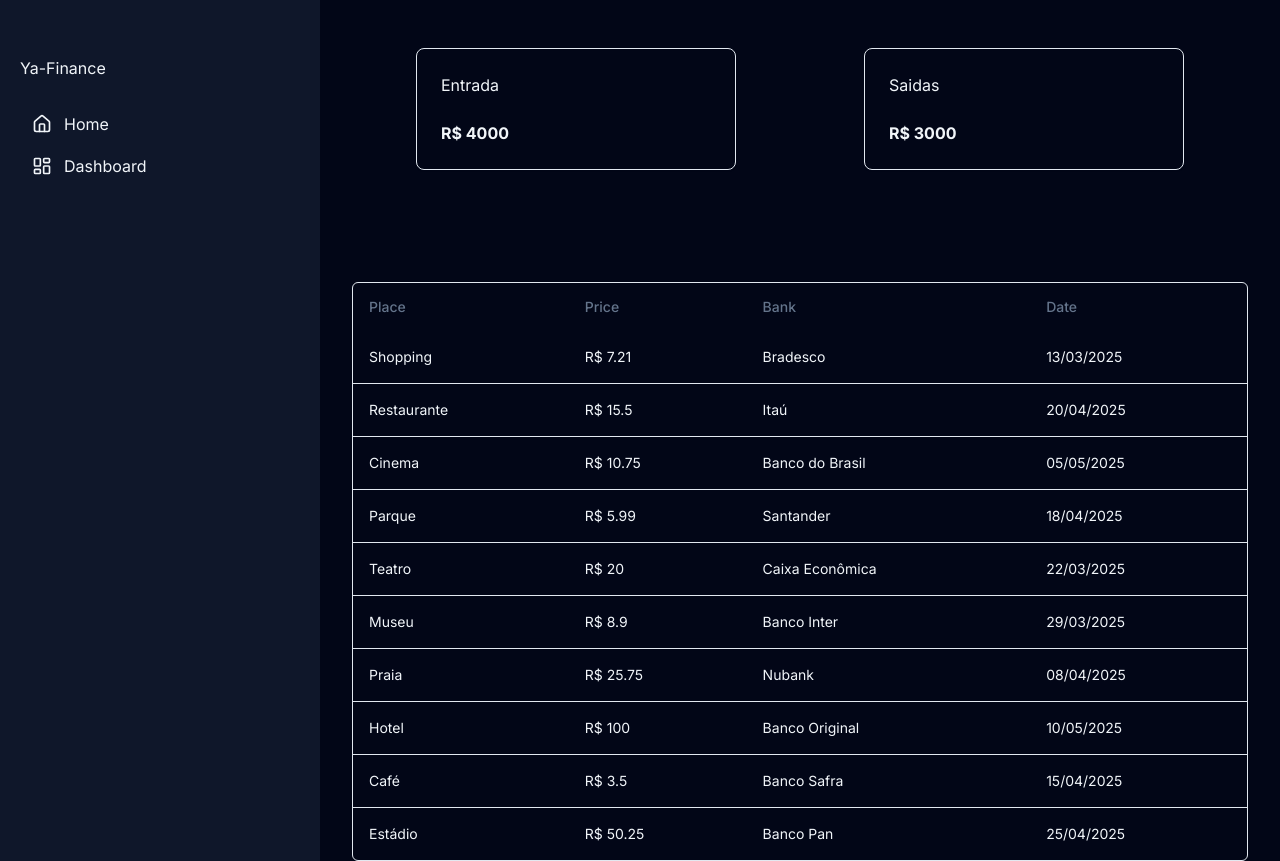
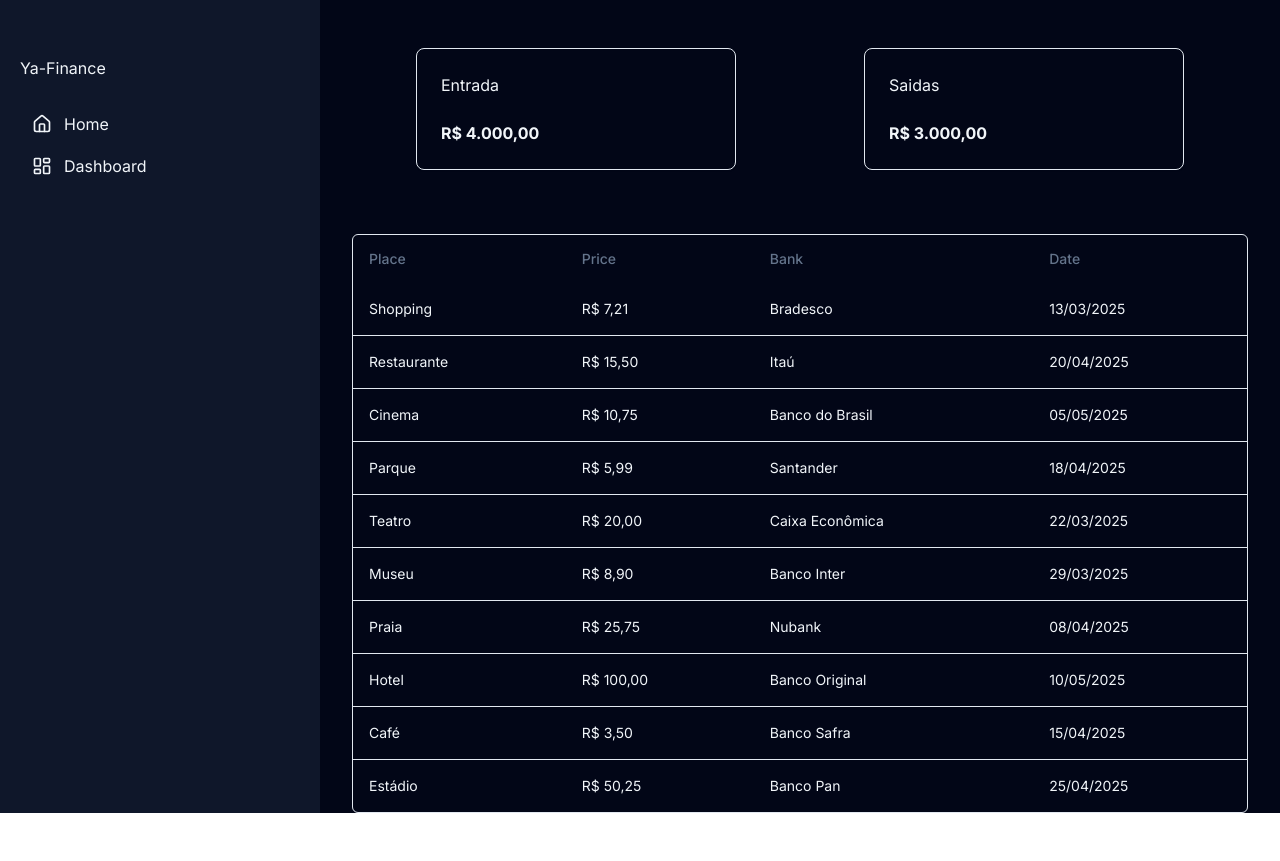
Before and after one commit to marciordj/ya-money, a Next.js app in the folder frontend/: page / in a window 1280 px wide. After the commit the page ends 813 px from the top, so only its background shows below. Built offline with nearby package versions, Linux system fonts and the light colour scheme.

Commit message:
fix: formatMoney

```diff
--- a/frontend/src/app/page.tsx
+++ b/frontend/src/app/page.tsx
@@ -8,7 +8,7 @@ export default function Home() {
         <HomeCard title="Entrada" value={4000} />
         <HomeCard title="Saidas" value={3000} />
       </div>
-      <div className="mt-28 rounded-md border">
+      <div className="mt-16 rounded-md border">
         <ExpenseTable />
       </div>
     </>
--- a/frontend/src/components/HomeCard/index.tsx
+++ b/frontend/src/components/HomeCard/index.tsx
@@ -1,5 +1,5 @@
 import { formatMoney } from "@/utils/formatMoney";
-import { Card, CardContent, CardHeader } from "../ui/card";
+import { Card, CardContent, CardHeader, CardTitle } from "../ui/card";
 
 type prop = {
   title: string,
--- a/frontend/src/utils/formatMoney.ts
+++ b/frontend/src/utils/formatMoney.ts
@@ -1,6 +1,8 @@
 export function formatMoney(amount: number) {
-  // const parseAmountToString = String(amount);
-  // const formatValue = parseAmountToString.replace('.', ',')
+  const valueParsed = Intl.NumberFormat('pt-BR', {
+    style: 'currency',
+    currency: 'BRL'
+  }).format(amount)
 
-  return `R$ ${amount}`
+  return valueParsed
 }
```
